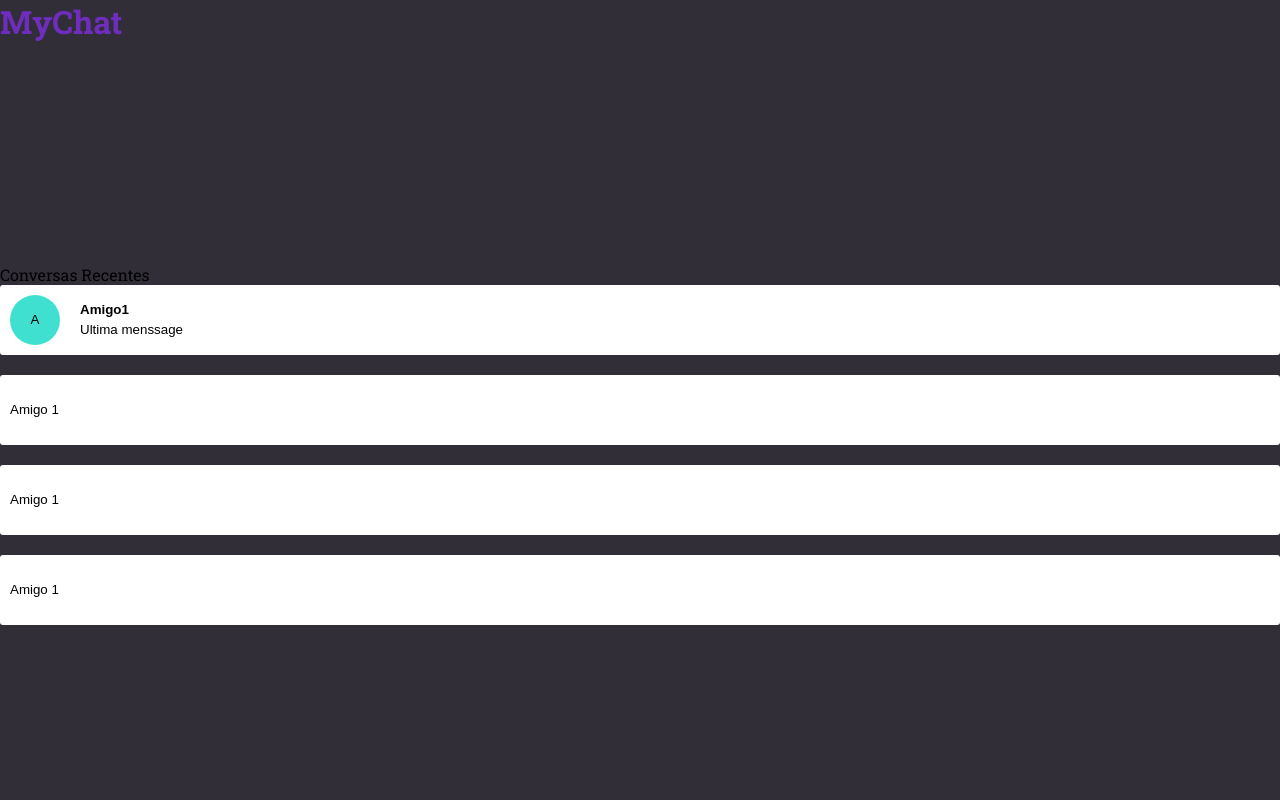
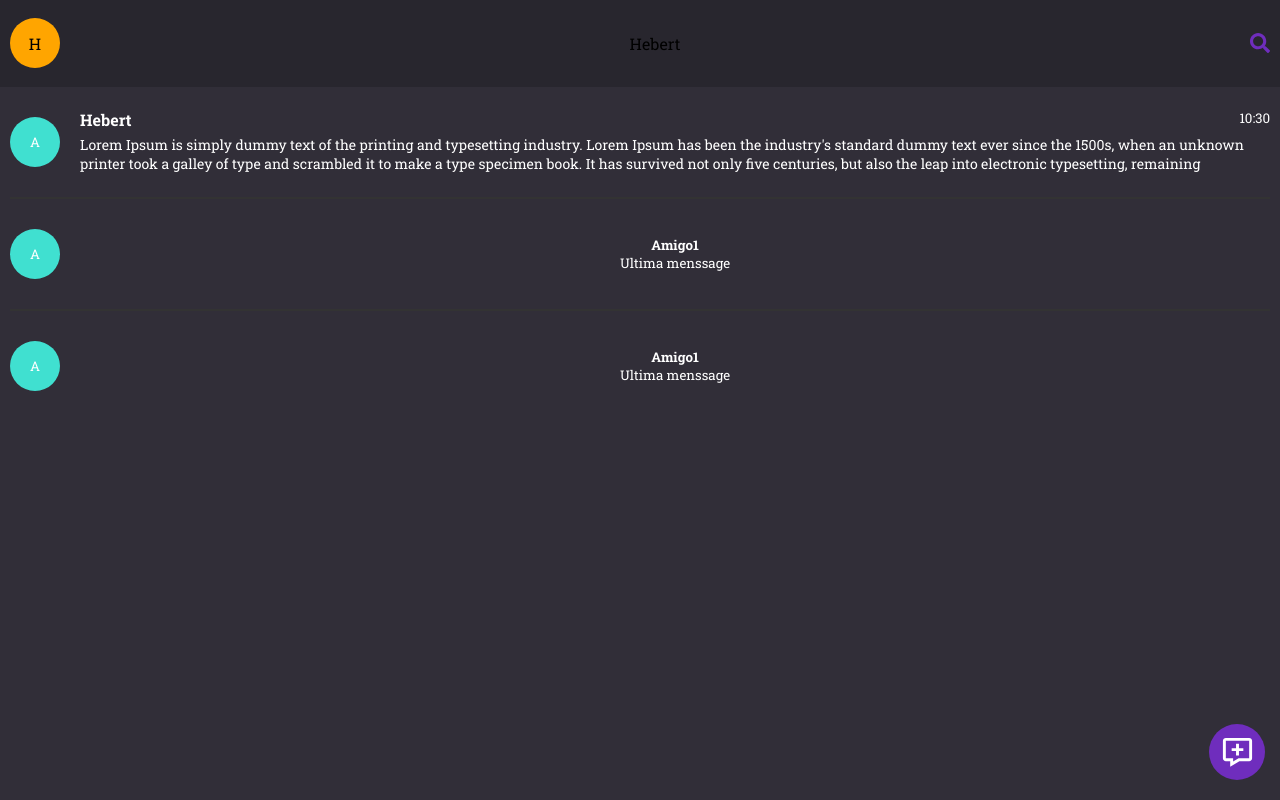
Before and after one commit to HebertRyann/mychatwithbot, a React (Create React App) app: page /dashboard in a window 1280 px wide. Built offline with nearby package versions, Linux system fonts and the light colour scheme.

Commit message:
Finished page Dashboard

```diff
--- a/package.json
+++ b/package.json
@@ -15,7 +15,7 @@
     "@types/uuid": "^8.3.0",
     "react": "^17.0.1",
     "react-dom": "^17.0.1",
-    "react-icons": "^4.1.0",
+    "react-icons": "^4.2.0",
     "react-router-dom": "^5.2.0",
     "react-scripts": "4.0.1",
     "styled-components": "^5.2.1",
--- a/public/index.html
+++ b/public/index.html
@@ -9,6 +9,8 @@
     <title>MyChat</title>
     <link rel="preconnect" href="https://fonts.gstatic.com">
     <link href="https://fonts.googleapis.com/css2?family=Roboto+Slab:wght@400;500;600;700&display=swap" rel="stylesheet">
+    <link rel="preconnect" href="https://fonts.gstatic.com">
+    <link href="https://fonts.googleapis.com/css2?family=Poppins:ital,wght@0,400;0,700;1,500&display=swap" rel="stylesheet">
   </head>
   <body>
     <div id="root"></div>
--- a/src/Pages/Dashboard/index.tsx
+++ b/src/Pages/Dashboard/index.tsx
@@ -2,26 +2,45 @@ import React from 'react';
 import {
   Container,
   Header,
-  ContainerFriends
+  ContainerFriends,
+  LineDivision,
+  ContainerNewChat
 } from './styles';
+import {
+  FaSearch,
+} from 'react-icons/fa';
+import {
+  BiMessageAdd
+} from 'react-icons/bi'
 
 const Dashboard: React.FC = () => {
   function handleJoin() {
-
   };
   return (
     <Container>
       <Header>
-        <h1
-        style={{
-          color: '#6f2dbd'
-        }}
-        >
-          MyChat
-        </h1>
+        <p>
+          H
+        </p>
+        Hebert
+        <FaSearch size={20} color="#6F2DBD"/>
       </Header>
       <ContainerFriends>
-        <p>Conversas Recentes</p>
+        <button onClick={() => handleJoin()}>
+          <p>A</p>
+          <div className='ContentFriend'>
+            <div className="TitleFriend">
+              <strong>Hebert</strong>
+              <span>10:30</span>
+            </div>
+            <div className="LastMessage">
+              <p>
+              Lorem Ipsum is simply dummy text of the printing and typesetting industry. Lorem Ipsum has been the industry's standard dummy text ever since the 1500s, when an unknown printer took a galley of type and scrambled it to make a type specimen book. It has survived not only five centuries, but also the leap into electronic typesetting, remaining essentially unchanged. It was popularised in the 1960s with the release of Letraset sheets containing Lorem Ipsum passages, and more recently with desktop publishing software like Aldus PageMaker including versions of Lorem Ipsum.
+              </p>
+            </div>
+          </div>
+        </button>
+        <LineDivision/>
         <button onClick={() => handleJoin()}>
           <p>A</p>
           <div className='ContentFriend'>
@@ -29,16 +48,19 @@ const Dashboard: React.FC = () => {
             <span>Ultima menssage</span>
           </div>
         </button>
+        <LineDivision/>
         <button onClick={() => handleJoin()}>
-          Amigo 1
-        </button>
-        <button onClick={() => handleJoin()}>
-          Amigo 1
-        </button>
-        <button onClick={() => handleJoin()}>
-          Amigo 1
+          <p>A</p>
+          <div className='ContentFriend'>
+            <strong>Amigo1</strong>
+            <span>Ultima menssage</span>
+          </div>
         </button>
       </ContainerFriends>
+      <ContainerNewChat>
+        <BiMessageAdd size={35} color='#fff'/>
+      </ContainerNewChat>
+
     </Container>
   );
 };
--- a/src/Pages/Dashboard/styles.ts
+++ b/src/Pages/Dashboard/styles.ts
@@ -8,23 +8,40 @@ export const Container = styled.div`
 
 export const Header = styled.header`
   display: flex;
+  align-items: center;
+  justify-content: space-between;
+  padding: 0 10px;
   width: 100%;
   height: 100px;
+  background: #28262e;
+  margin-bottom: 20px;
+  p {
+    display: flex;
+    align-items: center;
+    justify-content: center;
+    height: 50px;
+    width: 50px;
+    border-radius: 50%;
+    background: orange;
+  }
 `;
 
 export const ContainerFriends = styled.div`
   display: flex;
   flex-direction: column;
   height: 100%;
-  justify-content: center;
+
   button {
     display: flex;
     align-items: center;
     height: 70px;
     border-radius: 3px;
     padding: 0 10px;
-    background: #fff;
-    p {
+    background: transparent;
+
+    color: #fff;
+
+    > p {
       display: flex;
       align-items: center;
       justify-content: center;
@@ -37,13 +54,45 @@ export const ContainerFriends = styled.div`
       display: flex;
       flex-direction: column;
       margin-left: 20px;
-      strong {
-        text-align: left;
-        margin-bottom: 5px;
+      flex: 1;
+      div.TitleFriend {
+        display: flex;
+        justify-content: space-between;
+        strong {
+          text-align: left;
+          margin-bottom: 5px;
+          font-size: 16px;
+          width: 100%;
+        }
       }
-    }
-    & + button {
-      margin-top: 20px;
+      > div.LastMessage {
+        p {
+          text-align: left;
+          font-size: 14px;
+          max-height: 40px;
+          overflow: hidden;
+        }
+      }
     }
   }
 `;
+
+export const LineDivision = styled.div`
+  height: 2px;
+  background: #333;
+  margin: 20px 10px;
+`;
+
+export const ContainerNewChat = styled.div`
+  display: flex;
+  align-items: center;
+  justify-content: center;
+  position: fixed;
+  bottom: 20px;
+  right: 15px;
+  background: #6F2DBD;
+  border-radius: 50%;
+  width: 56px;
+  height: 56px;
+  margin: auto;
+`;
--- a/src/styles/GlobalStyles.ts
+++ b/src/styles/GlobalStyles.ts
@@ -6,6 +6,7 @@ const GlobalStyles = createGlobalStyle`
     padding: 0;
     outline: 0;
     box-sizing: border-box;
+    font-family: 'Roboto Slab', sans-serif;
     ::-webkit-scrollbar {
       display: none;
     }
@@ -13,7 +14,6 @@ const GlobalStyles = createGlobalStyle`
   body {
     -webkit-font-smoothing: antialiased !important;
     background: #312E38;
-    font-family: 'Roboto Slab', serif;
   }
   body html #root {
     height: 100%;
```
Also changed, not shown: 2 other files (tests, documents, lock files or other folders).
